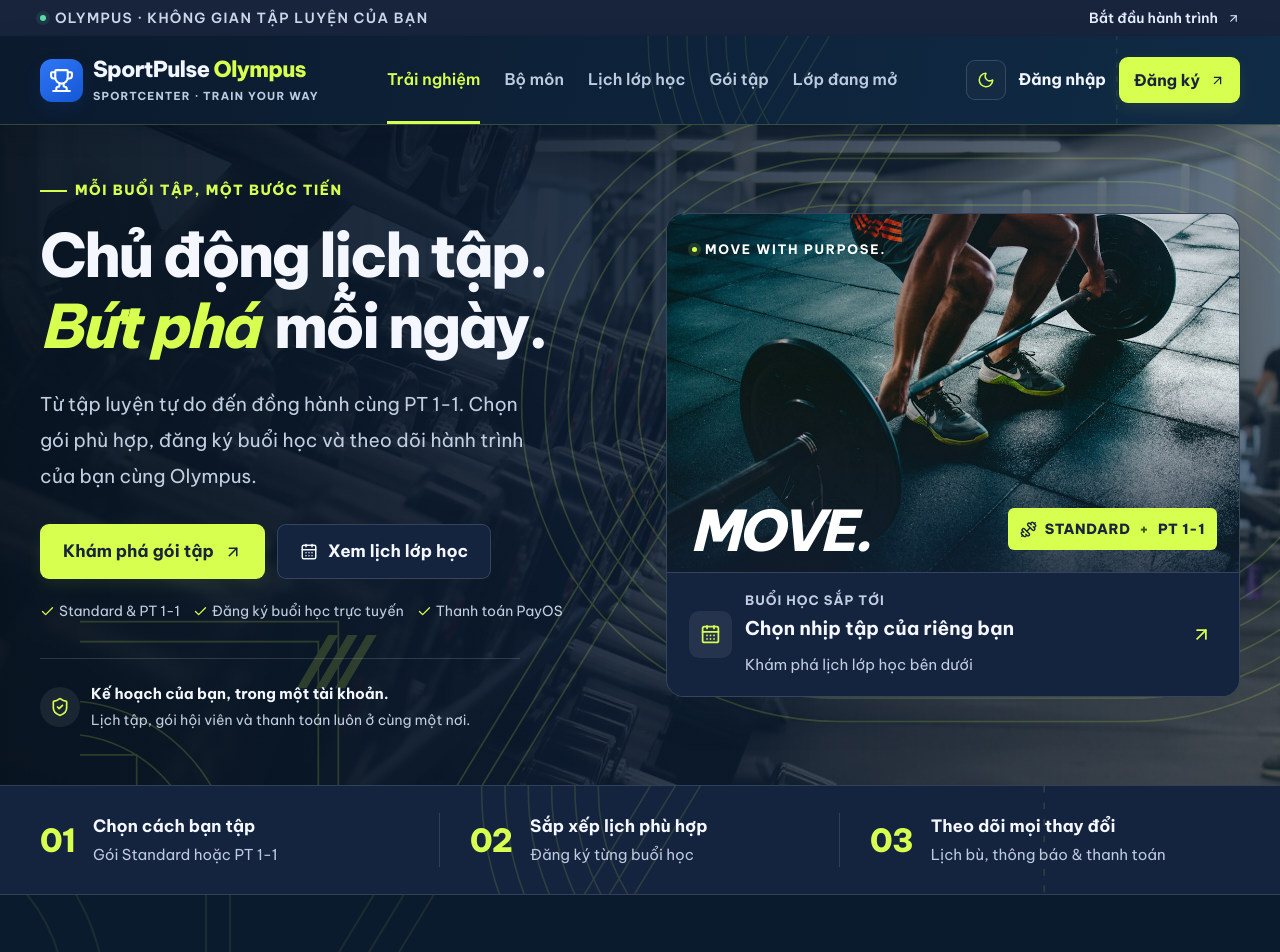
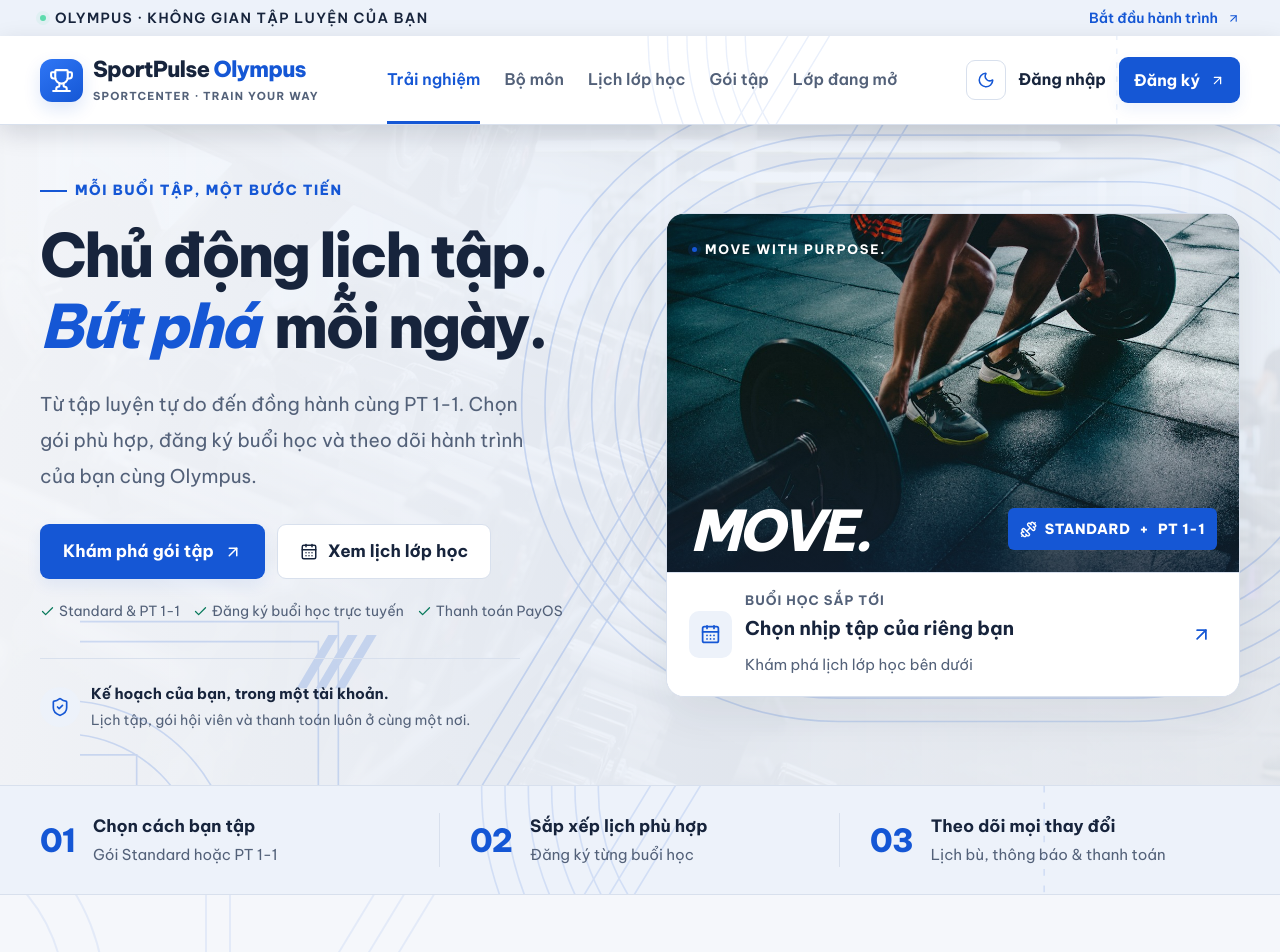
Before and after one commit to HikariHino/SportCenterFE, a React (Vite) app: page / in a window 1280 px wide. Shown: the top 952 px of the page. Built offline with nearby package versions, Linux system fonts and the light colour scheme; no server answers.

Commit message:
Align landing page light and dark palettes with portal colors

```diff
--- a/src/style/SportDashboard.css
+++ b/src/style/SportDashboard.css
@@ -1,27 +1,38 @@
 @import url('https://fonts.googleapis.com/css2?family=Be+Vietnam+Pro:wght@400;500;600;700;800&display=swap');
 
 .sport-page {
-  --lp-bg: #10243b;
-  --lp-paper: #162b43;
-  --lp-ink: #f1f6ff;
-  --lp-muted: #bdcce0;
-  --lp-line: #ffffff26;
-  --lp-soft: #d7ff4f12;
+  --lp-bg: var(--theme-bg, #f5f7fb);
+  --lp-paper: var(--theme-surface, #fff);
+  --lp-ink: var(--theme-text, #17243c);
+  --lp-muted: var(--theme-muted, #536179);
+  --lp-line: var(--theme-border, #d8e0ed);
+  --lp-soft: var(--theme-blue-bg, #edf2fa);
   --lp-blue: #1557d5;
-  --lp-link: #d7ff4f;
-  --lp-green: #98e1bc;
-  --lp-green-bg: #153b32;
-  --lp-energy: #d7ff4f;
-  color-scheme: dark;
+  --lp-link: var(--theme-accent, #1557d5);
+  --lp-green: var(--theme-green, #08795b);
+  --lp-green-bg: var(--theme-green-bg, #e1f6ee);
+  --lp-energy: var(--lp-link);
+  --lp-action-ink: #fff;
+  --lp-action-hover: #1044a8;
+  --lp-hero-overlay: linear-gradient(90deg, #f5f7fbfa, #edf2faf5 44%, #edf2fae8);
+  --lp-hero-overlay-mobile: linear-gradient(180deg, #f5f7fbfa, #edf2faf5 48%, #edf2fae8);
+  --lp-section-overlay: linear-gradient(115deg, #f5f7fbf5, #edf2faf5);
+  color-scheme: inherit;
   position: relative;
   isolation: isolate;
   font-family: 'Be Vietnam Pro', sans-serif;
   color: var(--lp-ink);
-  background: #0b1b2e;
+  background: var(--lp-bg);
   line-height: 1.6;
   overflow-x: clip;
 }
-[data-theme='dark'] .sport-page { --lp-bg: #0a192b; --lp-paper: #102237; background: #081421; }
+[data-theme='dark'] .sport-page {
+  --lp-action-ink: #0d1422;
+  --lp-action-hover: #b7d1ff;
+  --lp-hero-overlay: linear-gradient(90deg, #0d1422fa, #162133f5 44%, #162133e8);
+  --lp-hero-overlay-mobile: linear-gradient(180deg, #0d1422fa, #162133f5 48%, #162133e8);
+  --lp-section-overlay: linear-gradient(115deg, #0d1422f5, #162133f5);
+}
 /* Decorative court markings remain behind the page and never intercept input. */
 .sport-page::before { content: ''; position: absolute; inset: 0; z-index: -1; pointer-events: none; background: var(--lp-link); opacity: .075; mask: url('/images/landing/track-lines.svg') center top / 1440px 1000px repeat-y; }
 .sport-page * { box-sizing: border-box; }
@@ -37,11 +48,11 @@ html:has(.sport-page) { scroll-behavior: smooth; }
 .sport-page .lp-container { width: min(1216px, calc(100% - 80px)); margin-inline: auto; }
 .sport-page .lp-skip { position: fixed; top: -80px; left: 20px; padding: 12px 18px; border-radius: 8px; background: var(--lp-blue); color: #fff; z-index: 100; }
 .sport-page .lp-skip:focus { top: 10px; }
-.sport-page .lp-announcement { min-height: 34px; display: flex; align-items: center; justify-content: space-between; gap: 20px; padding: 7px max(40px, calc((100% - 1216px) / 2)); background: #17243c; color: #cbd7e9; font-size: calc(14px + var(--font-size-adjustment, 0px)); letter-spacing: .09em; font-weight: 600; }
+.sport-page .lp-announcement { min-height: 34px; display: flex; align-items: center; justify-content: space-between; gap: 20px; padding: 7px max(40px, calc((100% - 1216px) / 2)); background: var(--lp-soft); color: var(--lp-ink); font-size: calc(14px + var(--font-size-adjustment, 0px)); letter-spacing: .09em; font-weight: 600; }
 .sport-page .lp-announcement > span, .sport-page .lp-announcement a { display: flex; align-items: center; gap: 9px; }
-.sport-page .lp-announcement a { color: #e5eeff; letter-spacing: 0; white-space: nowrap; }
+.sport-page .lp-announcement a { color: var(--lp-link); letter-spacing: 0; white-space: nowrap; }
 .sport-page .lp-live-dot { width: 6px; height: 6px; border-radius: 50%; background: #5ddbad; box-shadow: 0 0 0 4px #5ddbad18; }
-.sport-page .lp-header { --lp-paper: #10243b; --theme-surface: #152a43; --theme-raised: #1b3552; --theme-text: #f1f6ff; --theme-border: #ffffff26; --theme-accent: #d7ff4f; --theme-red: #ffa6ae; position: sticky; top: 0; z-index: 40; color: #f1f6ff; background: linear-gradient(100deg, #0b1a2d, #102b46); border-bottom: 1px solid #d7ff4f33; box-shadow: 0 8px 24px #03102024; }
+.sport-page .lp-header { position: sticky; top: 0; z-index: 40; color: var(--lp-ink); background: var(--lp-paper); border-bottom: 1px solid var(--lp-line); box-shadow: 0 8px 24px #03102024; }
 .sport-page .lp-header::before { content: ''; position: absolute; inset: 0; z-index: -1; pointer-events: none; background: var(--lp-energy); opacity: .09; mask: url('/images/landing/track-lines.svg') right center / 1000px auto no-repeat; }
 .sport-page .lp-header-row { min-height: 86px; display: flex; align-items: center; justify-content: space-between; gap: 24px; }
 .sport-page .lp-brand { display: inline-flex; align-items: center; gap: 10px; flex-shrink: 0; }
@@ -56,8 +67,8 @@ html:has(.sport-page) { scroll-behavior: smooth; }
 .sport-page .lp-login { font-size: calc(16px + var(--font-size-adjustment, 0px)); font-weight: 700; white-space: nowrap; }
 .sport-page .lp-button { display: inline-flex; align-items: center; justify-content: center; gap: 10px; padding: 14px 22px; min-height: 48px; border-radius: 9px; border: 1px solid transparent; font-size: calc(17px + var(--font-size-adjustment, 0px)); font-weight: 700; line-height: 1.5; transition: transform .2s, box-shadow .2s, background .2s; }
 .sport-page .lp-button:hover { transform: translateY(-2px); }
-.sport-page .lp-button-primary { color: #17243c; background: var(--lp-energy); box-shadow: 0 6px 15px #d7ff4f14; }
-.sport-page .lp-button-primary:hover { background: #e4ff84; box-shadow: 0 8px 22px #d7ff4f26; }
+.sport-page .lp-button-primary { color: var(--lp-action-ink); background: var(--lp-energy); box-shadow: 0 6px 15px #1557d514; }
+.sport-page .lp-button-primary:hover { background: var(--lp-action-hover); box-shadow: 0 8px 22px #1557d526; }
 .sport-page .lp-button-secondary { color: var(--lp-ink); background: var(--lp-paper); border-color: var(--lp-line); }
 .sport-page .lp-button-secondary:hover { border-color: var(--lp-link); color: var(--lp-link); }
 .sport-page .lp-register { min-height: 40px; padding: 10px 14px; font-size: calc(16px + var(--font-size-adjustment, 0px)); }
@@ -68,8 +79,8 @@ html:has(.sport-page) { scroll-behavior: smooth; }
 .sport-page .lp-account strong { display: block; max-width: 130px; overflow: hidden; text-overflow: ellipsis; white-space: nowrap; font-size: calc(15px + var(--font-size-adjustment, 0px)); font-weight: 700; }
 .sport-page .lp-logout { display: inline-flex; align-items: center; gap: 6px; padding: 10px; border: 1px solid var(--lp-line); border-radius: 8px; background: var(--lp-paper); color: var(--lp-ink); white-space: nowrap; font-size: calc(15px + var(--font-size-adjustment, 0px)); font-weight: 600; }
 .sport-page .lp-logout:hover { color: var(--theme-red, #b42318); border-color: currentColor; }
-.sport-page .lp-hero { --lp-ink: #f4f7ff; --lp-muted: #c1cfe2; --lp-link: #d7ff4f; --lp-line: #ffffff26; --lp-soft: #ffffff12; --lp-green: #d7ff4f; --lp-paper: #14233e; position: relative; isolation: isolate; padding: 54px 0; color: var(--lp-ink); background: #0c1b2f; }
-.sport-page .lp-hero::before { content: ''; position: absolute; inset: 0; z-index: -2; pointer-events: none; background: linear-gradient(90deg, #081421f5, #0b1b30e3 44%, #10243a99), url('/images/landing/gym-background.jpg') center 48% / cover no-repeat; }
+.sport-page .lp-hero { position: relative; isolation: isolate; padding: 54px 0; color: var(--lp-ink); background: var(--lp-bg); }
+.sport-page .lp-hero::before { content: ''; position: absolute; inset: 0; z-index: -2; pointer-events: none; background: var(--lp-hero-overlay), url('/images/landing/gym-background.jpg') center 48% / cover no-repeat; }
 .sport-page .lp-hero::after { content: ''; position: absolute; inset: 0; z-index: -1; pointer-events: none; background: var(--lp-energy); opacity: .17; mask: url('/images/landing/track-lines.svg') right center / 1200px auto no-repeat; }
 .sport-page .lp-hero-grid { display: grid; grid-template-columns: minmax(0, 1fr) minmax(0, 1fr); align-items: center; gap: 52px; }
 .sport-page .lp-eyebrow { display: flex; align-items: center; gap: 8px; margin: 0 0 17px; color: var(--lp-link); font-size: calc(14px + var(--font-size-adjustment, 0px)); font-weight: 800; letter-spacing: 1.5px; line-height: 1.7; }
@@ -90,10 +101,10 @@ html:has(.sport-page) { scroll-behavior: smooth; }
 .sport-page .lp-hero-photo > img { display: block; width: 100%; height: 100%; object-fit: cover; object-position: 50% 45%; }
 .sport-page .lp-photo-shade { position: absolute; inset: 0; background: linear-gradient(180deg, #101d3338, #101d3300 45%, #101d33b0); }
 .sport-page .lp-photo-caption { position: absolute; left: 25px; top: 25px; display: flex; align-items: center; gap: 8px; color: #fff; font-size: calc(13px + var(--font-size-adjustment, 0px)); font-weight: 700; letter-spacing: 1.7px; }
-.sport-page .lp-photo-caption > span { width: 5px; height: 5px; border-radius: 50%; background: var(--lp-energy); box-shadow: 0 0 0 4px #d7ff4f22; }
+.sport-page .lp-photo-caption > span { width: 5px; height: 5px; border-radius: 50%; background: var(--lp-energy); box-shadow: 0 0 0 4px #1557d522; }
 .sport-page .lp-photo-word { position: absolute; left: 23px; bottom: 13px; font-size: calc(calc(clamp(38px, 4vw, 58px) + 5px) + var(--font-size-adjustment, 0px)); font-weight: 800; font-style: italic; letter-spacing: -3px; color: #fff; line-height: 1; }
-.sport-page .lp-visual-type { position: absolute; bottom: 22px; right: 22px; display: flex; align-items: center; gap: 8px; padding: 10px 12px; border-radius: 6px; color: #17243c; background: var(--lp-energy); font-size: calc(14px + var(--font-size-adjustment, 0px)); font-weight: 800; letter-spacing: .6px; }
-.sport-page .lp-visual-type i { font-style: normal; color: #395008; margin: 0 5px; }
+.sport-page .lp-visual-type { position: absolute; bottom: 22px; right: 22px; display: flex; align-items: center; gap: 8px; padding: 10px 12px; border-radius: 6px; color: var(--lp-action-ink); background: var(--lp-energy); font-size: calc(14px + var(--font-size-adjustment, 0px)); font-weight: 800; letter-spacing: .6px; }
+.sport-page .lp-visual-type i { font-style: normal; color: inherit; margin: 0 5px; }
 .sport-page .lp-next-session { padding: 17px 22px; display: flex; align-items: center; gap: 13px; border-top: 1px solid var(--lp-line); background: var(--lp-paper); }
 .sport-page .lp-next-icon { display: grid; place-items: center; flex-shrink: 0; width: 43px; height: 47px; border-radius: 10px; background: var(--lp-soft); color: var(--lp-link); }
 .sport-page .lp-next-session > div { min-width: 0; flex: 1; }
@@ -101,15 +112,15 @@ html:has(.sport-page) { scroll-behavior: smooth; }
 .sport-page .lp-next-session strong { display: block; color: var(--lp-ink); font-size: calc(19px + var(--font-size-adjustment, 0px)); margin: 3px 0; overflow-wrap: anywhere; line-height: 1.5; }
 .sport-page .lp-next-session div > span { font-size: calc(15px + var(--font-size-adjustment, 0px)); color: var(--lp-muted); }
 .sport-page .lp-next-session a { color: var(--lp-link); width: 32px; height: 32px; display: grid; place-items: center; }
-.sport-page .lp-journey-strip { position: relative; isolation: isolate; background: #14233e; color: #f4f7ff; border-top: 1px solid #ffffff20; border-bottom: 1px solid #ffffff20; }
+.sport-page .lp-journey-strip { position: relative; isolation: isolate; background: var(--lp-soft); color: var(--lp-ink); border-top: 1px solid var(--lp-line); border-bottom: 1px solid var(--lp-line); }
 .sport-page .lp-journey-strip::before { content: ''; position: absolute; inset: 0; z-index: -1; pointer-events: none; background: var(--lp-energy); opacity: .12; mask: url('/images/landing/track-lines.svg') center / 1200px auto no-repeat; }
 .sport-page .lp-journey-strip > div { display: grid; grid-template-columns: repeat(3, 1fr); padding-block: 27px; }
-.sport-page .lp-journey-strip > div > div { display: flex; align-items: center; gap: 18px; padding: 0 30px; border-right: 1px solid #ffffff20; }
+.sport-page .lp-journey-strip > div > div { display: flex; align-items: center; gap: 18px; padding: 0 30px; border-right: 1px solid var(--lp-line); }
 .sport-page .lp-journey-strip > div > div:first-child { padding-left: 0; }
 .sport-page .lp-journey-strip > div > div:last-child { border: 0; }
 .sport-page .lp-journey-strip div > span { font-size: calc(32px + var(--font-size-adjustment, 0px)); font-weight: 800; letter-spacing: -1px; color: var(--lp-energy); }
 .sport-page .lp-journey-strip strong { display: block; font-size: calc(17px + var(--font-size-adjustment, 0px)); }
-.sport-page .lp-journey-strip small { display: block; margin-top: 3px; font-size: calc(15px + var(--font-size-adjustment, 0px)); color: #bdcbe0; }
+.sport-page .lp-journey-strip small { display: block; margin-top: 3px; font-size: calc(15px + var(--font-size-adjustment, 0px)); color: var(--lp-muted); }
 .sport-page .lp-section { padding: 72px 0; }
 .sport-page .lp-section-heading { display: flex; justify-content: space-between; align-items: end; gap: 30px; margin-bottom: 34px; }
 .sport-page .lp-section-heading h2, .sport-page .lp-how h2, .sport-page .lp-faq h2 { margin: 0; font-size: calc(calc(clamp(26px, 3vw, 37px) + 5px) + var(--font-size-adjustment, 0px)); line-height: 1.35; letter-spacing: -1.4px; font-weight: 800; }
@@ -119,7 +130,7 @@ html:has(.sport-page) { scroll-behavior: smooth; }
 .sport-page .lp-feature-card:hover { border-color: var(--lp-link); transform: translateY(-4px); box-shadow: 0 12px 27px #17243c08; }
 .sport-page .lp-feature-card > div { display: flex; align-items: center; justify-content: space-between; margin-bottom: 29px; }
 .sport-page .lp-feature-icon { width: 45px; height: 45px; display: grid; place-items: center; color: var(--lp-link); background: var(--lp-soft); border-radius: 11px; }
-.sport-page .lp-feature-card small { font-size: calc(16px + var(--font-size-adjustment, 0px)); color: var(--lp-muted); opacity: .65; }
+.sport-page .lp-feature-card small { font-size: calc(16px + var(--font-size-adjustment, 0px)); color: var(--lp-muted); }
 .sport-page .lp-feature-card h3 { margin: 0 0 10px; font-size: calc(20px + var(--font-size-adjustment, 0px)); line-height: 1.55; letter-spacing: -.4px; }
 .sport-page .lp-feature-card p { color: var(--lp-muted); font-size: calc(16px + var(--font-size-adjustment, 0px)); line-height: 1.9; margin: 0; }
 .sport-page .lp-feature-link { display: flex; align-items: center; justify-content: space-between; gap: 8px; color: var(--lp-link); font-size: calc(15px + var(--font-size-adjustment, 0px)); font-weight: 700; margin-top: 25px; }
@@ -132,17 +143,17 @@ html:has(.sport-page) { scroll-behavior: smooth; }
 .sport-page .lp-sport-details p { margin: 0; color: var(--lp-muted); font-size: calc(17px + var(--font-size-adjustment, 0px)); }
 .sport-page .lp-sport-details .lp-text-link { margin-top: auto; padding-block: 7px 2px; }
 
-.sport-page .lp-schedule { background: linear-gradient(115deg, #0b1b30f5, #112b43e8), url('/images/landing/gym-background.jpg') center 35% / cover no-repeat; }
+.sport-page .lp-schedule { background: var(--lp-section-overlay), url('/images/landing/gym-background.jpg') center 35% / cover no-repeat; }
 .sport-page :is(.lp-schedule, .lp-open-classes) { position: relative; isolation: isolate; }
 .sport-page :is(.lp-schedule, .lp-open-classes)::before { content: ''; position: absolute; inset: 0; z-index: -1; pointer-events: none; background: var(--lp-link); opacity: .08; mask: url('/images/landing/track-lines.svg') right center / 1200px auto no-repeat; }
 .sport-page .lp-schedule-toolbar { display: flex; align-items: center; justify-content: space-between; gap: 20px; margin-bottom: 26px; }
 .sport-page .lp-sport-filters { display: flex; flex-wrap: wrap; gap: 8px; }
 .sport-page .lp-sport-filters button { padding: 10px 15px; max-width: 100%; border-radius: 7px; border: 1px solid var(--lp-line); background: var(--lp-paper); color: var(--lp-muted); font-size: calc(15px + var(--font-size-adjustment, 0px)); font-weight: 600; overflow-wrap: anywhere; }
-.sport-page .lp-sport-filters button.is-active { background: var(--lp-energy); color: #17243c; border-color: var(--lp-energy); }
+.sport-page .lp-sport-filters button.is-active { background: var(--lp-energy); color: var(--lp-action-ink); border-color: var(--lp-energy); }
 .sport-page .lp-package-card .catalog-image { background: var(--lp-soft); color: var(--lp-link); }
 .sport-page .lp-class-search { display: flex; align-items: center; gap: 8px; width: 240px; flex-shrink: 0; background: var(--lp-paper); border: 1px solid var(--lp-line); padding: 6px 8px 6px 12px; border-radius: 8px; color: var(--lp-muted); }
 .sport-page .lp-class-search input { width: 100%; min-width: 0; font-size: calc(15px + var(--font-size-adjustment, 0px)); color: var(--lp-ink); background: transparent; border: 0; padding: 7px 0; }
-.sport-page .lp-class-search input::placeholder { color: var(--lp-muted); opacity: .85; }
+.sport-page .lp-class-search input::placeholder { color: var(--lp-muted); opacity: 1; }
 .sport-page .lp-class-search button { display: grid; place-items: center; width: 28px; height: 28px; background: var(--lp-soft); color: var(--lp-link); border: 0; border-radius: 5px; flex-shrink: 0; }
 .sport-page .lp-session-grid { display: grid; grid-template-columns: repeat(3, 1fr); gap: 18px; }
 .sport-page .lp-session-card { padding: 22px 24px 18px; background: var(--lp-paper); border-radius: 12px; border: 1px solid var(--lp-line); }
@@ -170,7 +181,7 @@ html:has(.sport-page) { scroll-behavior: smooth; }
 .sport-page .lp-package-toolbar > span { display: inline-flex; align-items: center; gap: 7px; color: var(--lp-muted); font-size: calc(14px + var(--font-size-adjustment, 0px)); }
 .sport-page .lp-package-filters { display: inline-flex; gap: 4px; padding: 4px; background: var(--lp-bg); border: 1px solid var(--lp-line); border-radius: 9px; }
 .sport-page .lp-package-filters button { border: 0; background: transparent; padding: 9px 17px; border-radius: 6px; color: var(--lp-muted); font-size: calc(15px + var(--font-size-adjustment, 0px)); font-weight: 600; }
-.sport-page .lp-package-filters button.is-active { background: var(--lp-energy); color: #17243c; box-shadow: 0 2px 5px #03102033; }
+.sport-page .lp-package-filters button.is-active { background: var(--lp-energy); color: var(--lp-action-ink); box-shadow: 0 2px 5px #03102033; }
 .sport-page .lp-package-grid { display: grid; grid-template-columns: repeat(3, 1fr); gap: 21px; }
 .sport-page :is(.lp-feature-grid, .lp-session-grid, .lp-package-grid, .lp-open-class-grid) > * { min-width: 0; }
 .sport-page :is(.lp-session-card h3, .lp-package-card h3, .lp-open-class-card h3, .lp-package-description, .lp-package-price) { overflow-wrap: anywhere; }
@@ -192,7 +203,7 @@ html:has(.sport-page) { scroll-behavior: smooth; }
 .sport-page .lp-upgrade-note > div { flex: 1; }
 .sport-page .lp-upgrade-note strong { display: block; font-size: calc(17px + var(--font-size-adjustment, 0px)); }
 .sport-page .lp-upgrade-note p { color: var(--lp-muted); font-size: calc(15px + var(--font-size-adjustment, 0px)); margin-top: 4px; }
-.sport-page .lp-open-classes { background: linear-gradient(115deg, #10243bf5, #091a2de8), url('/images/landing/gym-background.jpg') center 65% / cover no-repeat; }
+.sport-page .lp-open-classes { background: var(--lp-section-overlay), url('/images/landing/gym-background.jpg') center 65% / cover no-repeat; }
 .sport-page .lp-open-class-grid { display: grid; grid-template-columns: repeat(3, 1fr); gap: 22px; }
 .sport-page .lp-open-class-card { background: var(--lp-paper); border: 1px solid var(--lp-line); border-radius: 13px; overflow: hidden; }
 .sport-page .lp-open-class-cover { width: 100%; aspect-ratio: 16 / 10; color: var(--lp-link); background: var(--lp-soft); }
@@ -214,20 +225,20 @@ html:has(.sport-page) { scroll-behavior: smooth; }
 .sport-page .lp-faq summary svg { color: var(--lp-muted); transition: transform .2s; }
 .sport-page .lp-faq details[open] summary svg { transform: rotate(180deg); }
 .sport-page .lp-faq details > p { margin: 13px 25px 0 0; font-size: calc(16px + var(--font-size-adjustment, 0px)); line-height: 1.9; color: var(--lp-muted); }
-.sport-page .lp-footer { position: relative; isolation: isolate; padding: 58px 0 20px; background: #14233e; color: #e2eaf8; }
-.sport-page .lp-footer::before { content: ''; position: absolute; inset: 0; z-index: -1; pointer-events: none; background: linear-gradient(100deg, #0b1b30f5, #0b1b30dc), url('/images/landing/gym-background.jpg') center 60% / cover no-repeat; }
-.sport-page .lp-footer-callout { display: flex; align-items: center; justify-content: space-between; gap: 30px; padding-bottom: 43px; border-bottom: 1px solid #ffffff20; }
+.sport-page .lp-footer { position: relative; isolation: isolate; padding: 58px 0 20px; background: var(--lp-bg); color: var(--lp-ink); }
+.sport-page .lp-footer::before { content: ''; position: absolute; inset: 0; z-index: -1; pointer-events: none; background: var(--lp-section-overlay), url('/images/landing/gym-background.jpg') center 60% / cover no-repeat; }
+.sport-page .lp-footer-callout { display: flex; align-items: center; justify-content: space-between; gap: 30px; padding-bottom: 43px; border-bottom: 1px solid var(--lp-line); }
 .sport-page .lp-footer-callout .lp-eyebrow { color: var(--lp-energy); margin-bottom: 11px; }
 .sport-page .lp-footer-callout h2 { margin: 0; font-size: calc(33px + var(--font-size-adjustment, 0px)); font-weight: 700; letter-spacing: -1px; }
-.sport-page .lp-button-light { background: var(--lp-energy); color: #17243c; }
+.sport-page .lp-button-light { background: var(--lp-energy); color: var(--lp-action-ink); }
 .sport-page .lp-footer-grid { display: grid; grid-template-columns: 1.5fr 1fr 1fr; gap: 70px; padding: 45px 0; }
 .sport-page .lp-footer .lp-brand strong > span { color: var(--lp-energy); }
-.sport-page .lp-footer .lp-brand small { color: #94a4bf; }
-.sport-page .lp-footer-grid p { margin-top: 19px; color: #aab8d0; max-width: 280px; font-size: calc(15px + var(--font-size-adjustment, 0px)); line-height: 1.9; }
-.sport-page .lp-footer-grid h3 { font-size: calc(16px + var(--font-size-adjustment, 0px)); color: #fff; margin: 4px 0 19px; }
-.sport-page .lp-footer-grid > div:not(:first-child) a { display: block; width: fit-content; font-size: calc(15px + var(--font-size-adjustment, 0px)); color: #aab8d0; margin-bottom: 11px; }
-.sport-page .lp-footer-grid > div:not(:first-child) a:hover { color: #fff; }
-.sport-page .lp-footer-bottom { display: flex; justify-content: space-between; gap: 20px; padding-top: 18px; border-top: 1px solid #ffffff20; color: #91a1bf; font-size: calc(13px + var(--font-size-adjustment, 0px)); }
+.sport-page .lp-footer .lp-brand small { color: var(--lp-muted); }
+.sport-page .lp-footer-grid p { margin-top: 19px; color: var(--lp-muted); max-width: 280px; font-size: calc(15px + var(--font-size-adjustment, 0px)); line-height: 1.9; }
+.sport-page .lp-footer-grid h3 { font-size: calc(16px + var(--font-size-adjustment, 0px)); color: var(--lp-ink); margin: 4px 0 19px; }
+.sport-page .lp-footer-grid > div:not(:first-child) a { display: block; width: fit-content; font-size: calc(15px + var(--font-size-adjustment, 0px)); color: var(--lp-muted); margin-bottom: 11px; }
+.sport-page .lp-footer-grid > div:not(:first-child) a:hover { color: var(--lp-link); }
+.sport-page .lp-footer-bottom { display: flex; justify-content: space-between; gap: 20px; padding-top: 18px; border-top: 1px solid var(--lp-line); color: var(--lp-muted); font-size: calc(13px + var(--font-size-adjustment, 0px)); }
 .sport-page .lp-footer-bottom > span:last-child { display: flex; gap: 7px; align-items: center; }
 .sport-page .lp-spin { animation: lp-spin 1s linear infinite; }
 @keyframes lp-spin { to { transform: rotate(360deg); } }
@@ -261,7 +272,7 @@ html:has(.sport-page) { scroll-behavior: smooth; }
 }
 @media (max-width: 800px) {
   .sport-page::before { mask-size: 950px auto; opacity: .055; }
-  .sport-page .lp-hero::before { background-image: linear-gradient(180deg, #081421ed, #0b1b30e6 48%, #10243abf), url('/images/landing/gym-background.jpg'); background-position: center, 36% center; }
+  .sport-page .lp-hero::before { background-image: var(--lp-hero-overlay-mobile), url('/images/landing/gym-background.jpg'); background-position: center, 36% center; }
   .sport-page .lp-hero::after { mask-size: 850px auto; opacity: .09; }
   .sport-page .lp-container { width: calc(100% - 40px); }
   .sport-page .lp-announcement { padding-inline: 20px; font-size: calc(12px + var(--font-size-adjustment, 0px)); }
```
